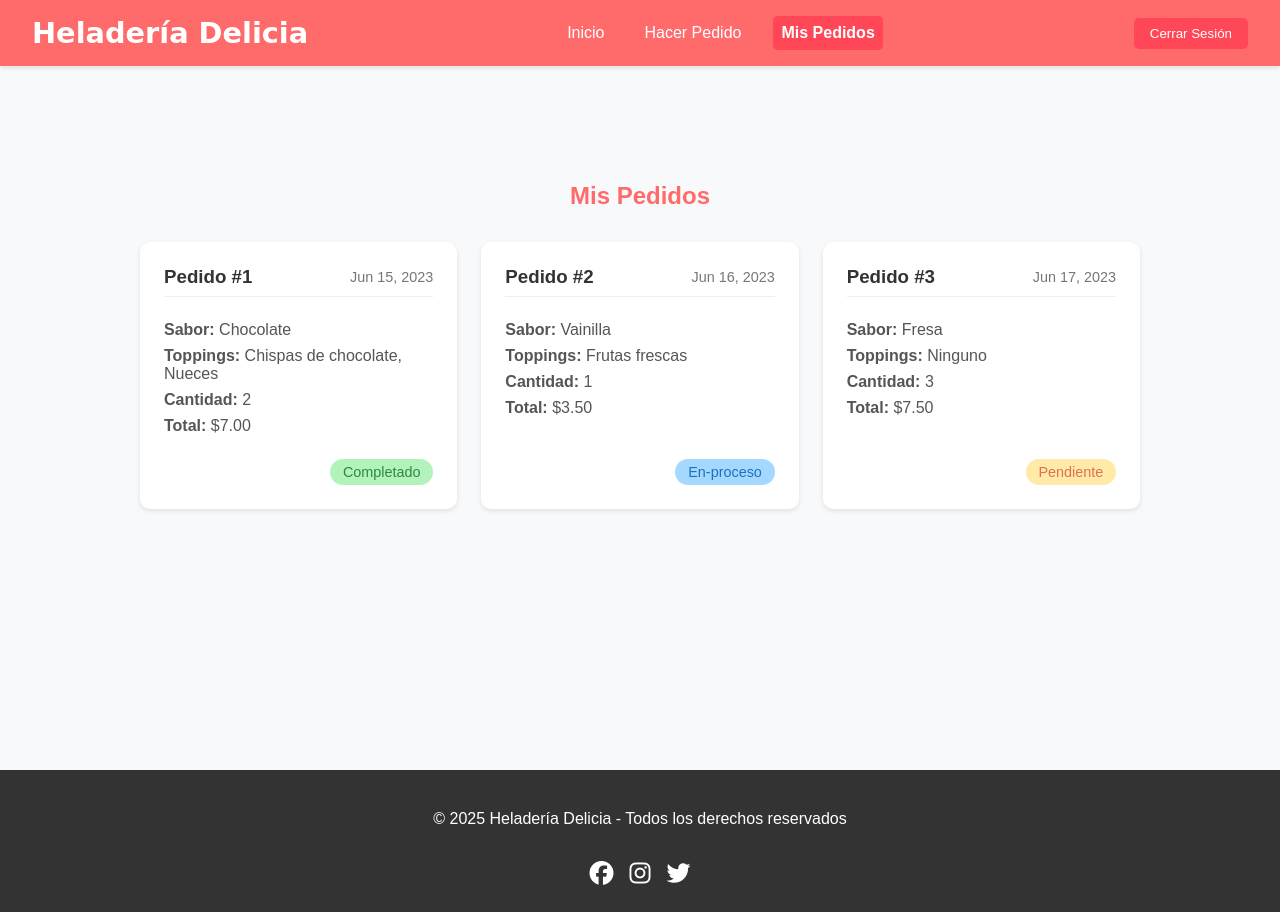
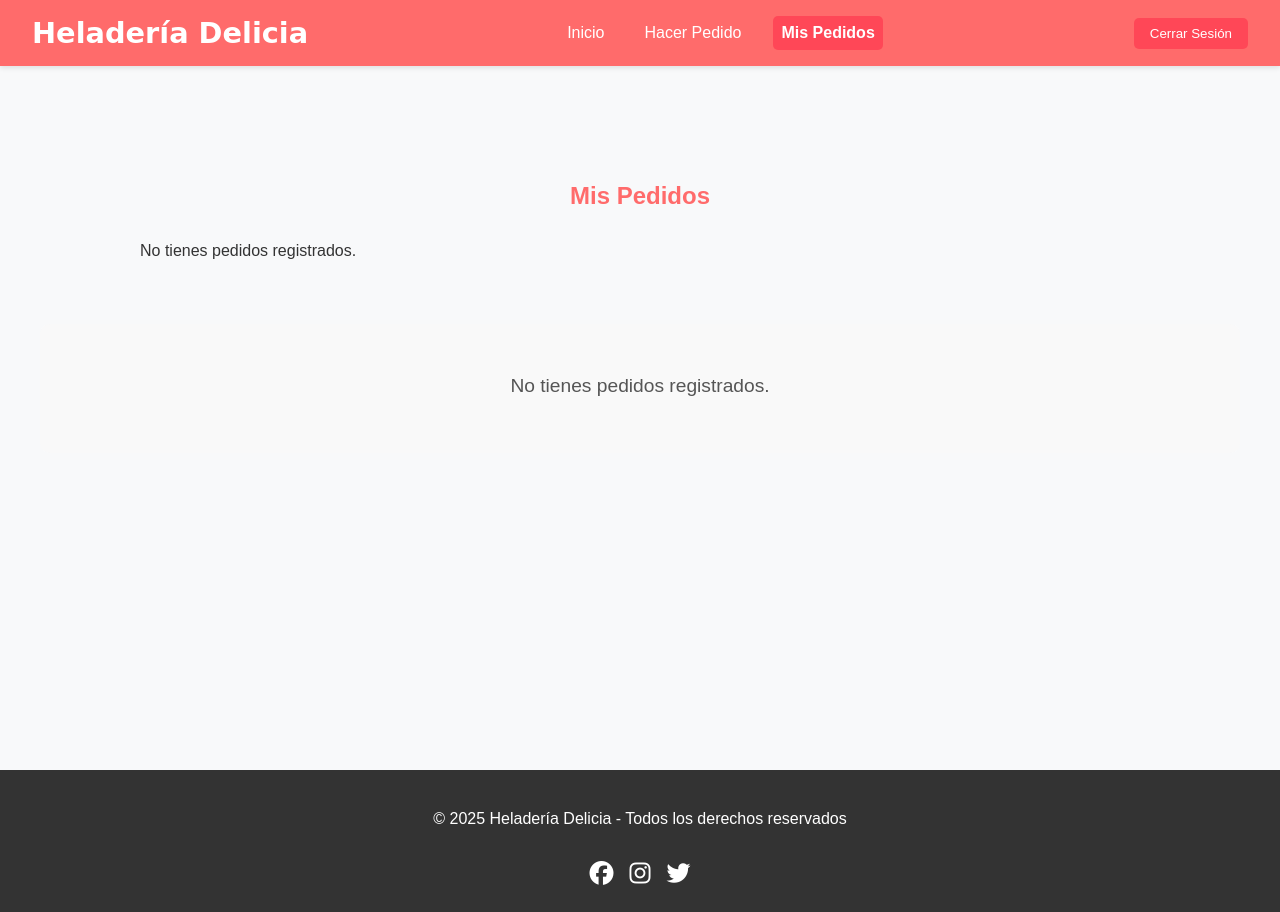
Before and after one commit to Santiag0jaja/app-heladeria, an Angular app: page /listar-pedidos in a window 1280 px wide. Built offline with nearby package versions, Linux system fonts and the light colour scheme; sample sign-in values are in the browser's storage.

Commit message:
feat: Refactor 'Hacer Pedido' and 'Listar Pedidos' components; implement PedidoService for local storage management

```diff
--- a/src/app/app.routes.ts
+++ b/src/app/app.routes.ts
@@ -24,7 +24,8 @@ export const routes: Routes = [
 },
 {
   path: 'listar-pedidos',
-  loadComponent: () => import('./components/listar-pedidos/listar-pedidos.component').then(m => m.ListarPedidosComponent),
+  loadComponent: () =>
+    import('./components/listar-pedidos/listar-pedidos.component').then(m => m.ListarPedidosComponent),
   canActivate: [authGuard]
 },
 {
--- a/src/app/components/hacer-pedido/hacer-pedido.component.html
+++ b/src/app/components/hacer-pedido/hacer-pedido.component.html
@@ -1,4 +1,3 @@
-<!-- hacer-pedido.component.html -->
 <div class="pedido-container">
   <h2>Hacer un Pedido</h2>
 
@@ -6,9 +5,9 @@
     <div class="form-group">
       <label for="sabor">Sabor de Helado:</label>
       <select id="sabor" formControlName="sabor" class="form-control">
-        <option value="">Selecciona un sabor</option>
-        <option *ngFor="let sabor of sabores" [value]="sabor.id">
-          {{ sabor.nombre }} - ${{ sabor.precio }}
+        <option [ngValue]="null">Selecciona un sabor</option>
+        <option *ngFor="let sabor of sabores" [ngValue]="sabor">
+          {{ sabor.nombre }} - {{ sabor.precio | currency:'COP' }}
         </option>
       </select>
       <div *ngIf="pedidoForm.get('sabor')?.invalid && pedidoForm.get('sabor')?.touched" class="error-message">
@@ -26,7 +25,7 @@
           (change)="onToppingChange($event, topping.id)"
         >
         <label [for]="'topping-' + topping.id">
-          {{ topping.nombre }} - ${{ topping.precio }}
+          {{ topping.nombre }} - {{ topping.precio | currency:'COP' }}
         </label>
       </div>
     </div>
@@ -56,7 +55,7 @@
     </div>
 
     <div class="total-section">
-      <h3>Total: ${{ calcularTotal() | number:'1.2-2' }}</h3>
+      <h3>Total: {{ calcularTotal() | currency:'COP' }}</h3>
     </div>
 
     <button
--- a/src/app/components/hacer-pedido/hacer-pedido.component.ts
+++ b/src/app/components/hacer-pedido/hacer-pedido.component.ts
@@ -1,9 +1,9 @@
-// hacer-pedido.component.ts
 import { Component } from '@angular/core';
 import { FormBuilder, FormGroup, Validators } from '@angular/forms';
 import { CommonModule } from '@angular/common';
 import { ReactiveFormsModule } from '@angular/forms';
-import { NgModule } from '@angular/core';
+import { PedidoService } from '../../services/pedido.service';
+
 @Component({
   selector: 'app-hacer-pedido',
   standalone: true,
@@ -13,66 +13,74 @@ import { NgModule } from '@angular/core';
 })
 export class HacerPedidoComponent {
   pedidoForm: FormGroup;
+
   sabores = [
-    { id: 1, nombre: 'Chocolate', precio: 2.5 },
-    { id: 2, nombre: 'Vainilla', precio: 2.0 },
-    { id: 3, nombre: 'Fresa', precio: 2.5 },
-    { id: 4, nombre: 'Menta', precio: 2.0 },
-    { id: 5, nombre: 'Limón', precio: 2.0 },
-    { id: 6, nombre: 'Café', precio: 3.0 }
-  ];
-  toppings = [
-    { id: 1, nombre: 'Chispas de chocolate', precio: 0.5 },
-    { id: 2, nombre: 'Nueces', precio: 1.0 },
-    { id: 3, nombre: 'Frutas frescas', precio: 1.5 },
-    { id: 4, nombre: 'Caramelo', precio: 0.5 }
+    { id: 1, nombre: 'Chocolate', precio: 5000 },
+    { id: 2, nombre: 'Vainilla', precio: 4500 },
+    { id: 3, nombre: 'Fresa', precio: 4800 },
+    { id: 4, nombre: 'Menta', precio: 4700 },
+    { id: 5, nombre: 'Limón', precio: 4300 },
+    { id: 6, nombre: 'Café', precio: 5200 }
   ];
 
-  constructor(private fb: FormBuilder) {
+  toppings = [
+    { id: 1, nombre: 'Chispas de chocolate', precio: 1000 },
+    { id: 2, nombre: 'Nueces', precio: 1500 },
+    { id: 3, nombre: 'Frutas frescas', precio: 1800 },
+    { id: 4, nombre: 'Caramelo', precio: 1200 }
+  ];
+
+  constructor(private fb: FormBuilder, private pedidoService: PedidoService) {
     this.pedidoForm = this.fb.group({
-      sabor: ['', Validators.required],
+      sabor: [null, Validators.required],
       toppings: [[]],
       cantidad: [1, [Validators.required, Validators.min(1)]],
       notas: ['']
     });
   }
-  // Add this method to handle topping checkbox changes
+
   onToppingChange(event: Event, toppingId: number): void {
     const checkbox = event.target as HTMLInputElement;
     const selectedToppings: number[] = this.pedidoForm.get('toppings')?.value || [];
-    if (checkbox.checked) {
-      if (!selectedToppings.includes(toppingId)) {
-        selectedToppings.push(toppingId);
-      }
-    } else {
+
+    if (checkbox.checked && !selectedToppings.includes(toppingId)) {
+      selectedToppings.push(toppingId);
+    } else if (!checkbox.checked) {
       const index = selectedToppings.indexOf(toppingId);
-      if (index > -1) {
-        selectedToppings.splice(index, 1);
-      }
+      if (index > -1) selectedToppings.splice(index, 1);
     }
+
     this.pedidoForm.get('toppings')?.setValue(selectedToppings);
-  }
-  onSubmit() {
-    if (this.pedidoForm.valid) {
-      console.log('Pedido enviado:', this.pedidoForm.value);
-      alert('Pedido realizado con éxito!');
-      this.pedidoForm.reset({
-        cantidad: 1,
-        toppings: []
-      });
-    }
   }
 
   calcularTotal(): number {
     const form = this.pedidoForm.value;
-    const saborSeleccionado = this.sabores.find(s => s.id === form.sabor);
-    const saborPrecio = saborSeleccionado ? saborSeleccionado.precio : 0;
+    const saborPrecio = form.sabor?.precio || 0;
 
     const toppingsPrecio = form.toppings.reduce((total: number, toppingId: number) => {
       const topping = this.toppings.find(t => t.id === toppingId);
-      return total + (topping ? topping.precio : 0);
+      return total + (topping?.precio || 0);
     }, 0);
 
     return (saborPrecio + toppingsPrecio) * form.cantidad;
   }
+
+  onSubmit(): void {
+    if (this.pedidoForm.valid) {
+      const pedido = {
+        ...this.pedidoForm.value,
+        total: this.calcularTotal(),
+        fecha: new Date().toISOString()
+      };
+      this.pedidoService.guardarPedido(pedido); // guardar en localStorage
+      console.log('Pedido enviado:', pedido);
+      alert('¡Pedido realizado con éxito!');
+      this.pedidoForm.reset({
+        cantidad: 1,
+        toppings: [],
+        sabor: null,
+        notas: ''
+      });
+    }
+  }
 }
--- a/src/app/components/listar-pedidos/listar-pedidos.component.html
+++ b/src/app/components/listar-pedidos/listar-pedidos.component.html
@@ -1,31 +1,21 @@
-<!-- listar-pedidos.component.html -->
 <div class="pedidos-container">
   <h2>Mis Pedidos</h2>
+  <div *ngIf="pedidos.length === 0">No tienes pedidos registrados.</div>
 
-  <div *ngIf="pedidos.length === 0" class="no-pedidos">
-    <p>No tienes pedidos realizados.</p>
-    <button routerLink="/hacer-pedido" class="hacer-pedido-btn">Hacer un Pedido</button>
-  </div>
-
-  <div *ngIf="pedidos.length > 0" class="pedidos-list">
-    <div *ngFor="let pedido of pedidos" class="pedido-card">
-      <div class="pedido-header">
-        <h3>Pedido #{{ pedido.id }}</h3>
-        <span class="fecha">{{ pedido.fecha | date:'mediumDate' }}</span>
-      </div>
-
-      <div class="pedido-details">
-        <p><strong>Sabor:</strong> {{ pedido.sabor }}</p>
-        <p><strong>Toppings:</strong> {{ pedido.toppings.join(', ') || 'Ninguno' }}</p>
-        <p><strong>Cantidad:</strong> {{ pedido.cantidad }}</p>
-        <p><strong>Total:</strong> ${{ pedido.total.toFixed(2) }}</p>
-      </div>
-
-      <div class="pedido-footer">
-        <span class="estado" [class]="getEstadoClass(pedido.estado)">
-          {{ pedido.estado | titlecase }}
-        </span>
-      </div>
-    </div>
+  <div *ngFor="let pedido of pedidos" class="pedido-card">
+    <p><strong>Sabor:</strong> {{ pedido.sabor?.nombre }}</p>
+    <p><strong>Toppings:</strong>
+      <span *ngIf="pedido.toppings?.length > 0; else noToppings">
+        {{ pedido.toppings.join(', ') }}
+      </span>
+      <ng-template #noToppings>Sin toppings</ng-template>
+    </p>
+    <p><strong>Cantidad:</strong> {{ pedido.cantidad }}</p>
+    <p><strong>Notas:</strong> {{ pedido.notas || 'Ninguna' }}</p>
+    <p><strong>Total:</strong> ${{ pedido.total | number:'1.0-0' }}</p>
+    <p><strong>Fecha:</strong> {{ pedido.fecha | date:'short' }}</p>
   </div>
 </div>
+<div class="no-pedidos" *ngIf="pedidos.length === 0">
+  <p>No tienes pedidos registrados.</p>
+</div>
--- a/src/app/components/listar-pedidos/listar-pedidos.component.ts
+++ b/src/app/components/listar-pedidos/listar-pedidos.component.ts
@@ -1,16 +1,6 @@
-// listar-pedidos.component.ts
-import { Component } from '@angular/core';
+import { Component, OnInit } from '@angular/core';
 import { CommonModule } from '@angular/common';
-
-interface Pedido {
-  id: number;
-  fecha: Date;
-  sabor: string;
-  toppings: string[];
-  cantidad: number;
-  total: number;
-  estado: 'pendiente' | 'en-proceso' | 'completado';
-}
+import { PedidoService } from '../../services/pedido.service';
 
 @Component({
   selector: 'app-listar-pedidos',
@@ -19,43 +9,12 @@ interface Pedido {
   templateUrl: './listar-pedidos.component.html',
   styleUrls: ['./listar-pedidos.component.css']
 })
-export class ListarPedidosComponent {
-  pedidos: Pedido[] = [
-    {
-      id: 1,
-      fecha: new Date(2023, 5, 15),
-      sabor: 'Chocolate',
-      toppings: ['Chispas de chocolate', 'Nueces'],
-      cantidad: 2,
-      total: 7.0,
-      estado: 'completado'
-    },
-    {
-      id: 2,
-      fecha: new Date(2023, 5, 16),
-      sabor: 'Vainilla',
-      toppings: ['Frutas frescas'],
-      cantidad: 1,
-      total: 3.5,
-      estado: 'en-proceso'
-    },
-    {
-      id: 3,
-      fecha: new Date(2023, 5, 17),
-      sabor: 'Fresa',
-      toppings: [],
-      cantidad: 3,
-      total: 7.5,
-      estado: 'pendiente'
-    }
-  ];
+export class ListarPedidosComponent implements OnInit {
+  pedidos: any[] = [];
 
-  getEstadoClass(estado: string): string {
-    switch (estado) {
-      case 'pendiente': return 'estado-pendiente';
-      case 'en-proceso': return 'estado-en-proceso';
-      case 'completado': return 'estado-completado';
-      default: return '';
-    }
+  constructor(private pedidoService: PedidoService) {}
+
+  ngOnInit(): void {
+    this.pedidos = this.pedidoService.obtenerPedidos();
   }
 }
--- /dev/null
+++ b/src/app/services/pedido.service.ts
@@ -0,0 +1,23 @@
+import { Injectable } from '@angular/core';
+
+@Injectable({ providedIn: 'root' })
+export class PedidoService {
+  private STORAGE_KEY = 'pedidos';
+
+  obtenerPedidos(): any[] {
+    const pedidosJSON = localStorage.getItem(this.STORAGE_KEY);
+    return pedidosJSON ? JSON.parse(pedidosJSON) : [];
+  }
+
+  guardarPedido(pedido: any): void {
+    const pedidos = this.obtenerPedidos();
+    pedidos.push(pedido);
+    localStorage.setItem(this.STORAGE_KEY, JSON.stringify(pedidos));
+  }
+
+  limpiarPedidos(): void {
+    localStorage.removeItem(this.STORAGE_KEY);
+  }
+}
+// Este servicio maneja el almacenamiento de pedidos en el almacenamiento local del navegador.
+// Permite obtener, guardar y limpiar pedidos, facilitando la persistencia de datos entre sesiones.
```
Also changed, not shown: src/app/services/pedidos.service.ts (deleted, +0 -9 lines).
